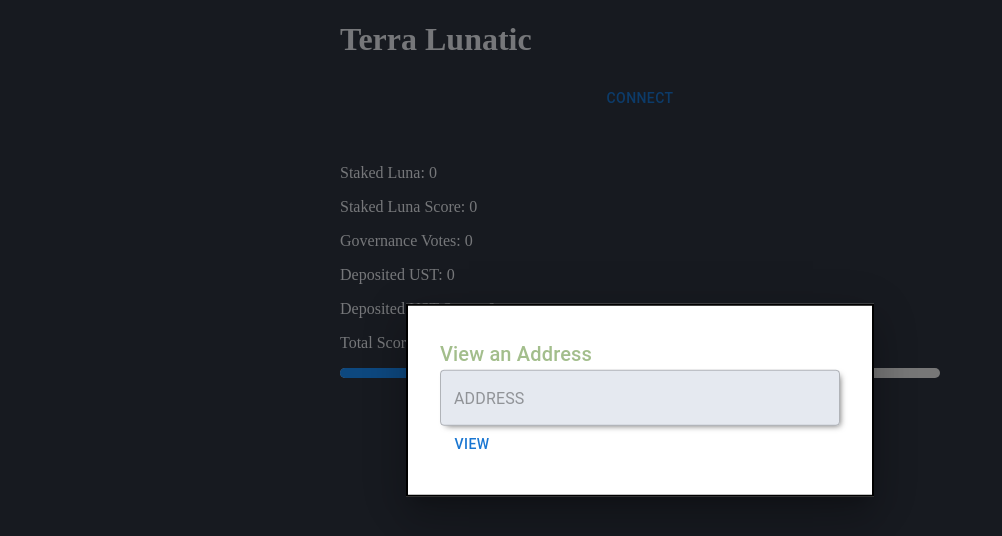
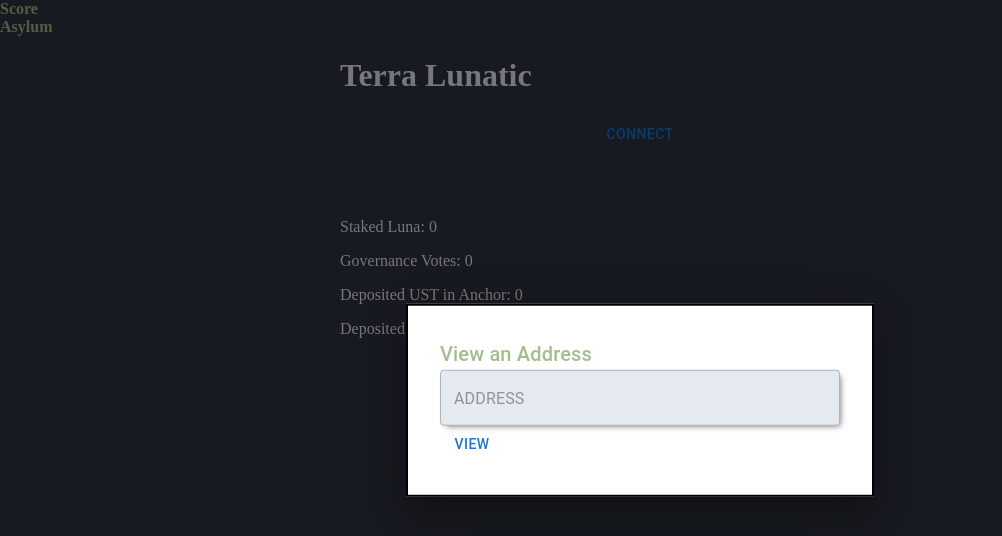
Before and after one commit to codeanish/terra-lunatic, a React (Create React App) app in the folder terra-lunatic/: page / in a window 1280 px wide. Both pictures are taken after a click on the button "CONNECT". Shown: the top 536 px of the page, without its empty margins (0-1002 px from the left). Built offline with nearby package versions, Linux system fonts and the light colour scheme.

Commit message:
Routing and pages

```diff
--- a/terra-lunatic/package.json
+++ b/terra-lunatic/package.json
@@ -13,10 +13,12 @@
     "@types/node": "^12.20.33",
     "@types/react": "^17.0.30",
     "@types/react-dom": "^17.0.9",
+    "@types/react-router-dom": "^5.3.2",
     "axios": "^0.23.0",
     "node-sass": "^6.0.1",
     "react": "^17.0.2",
     "react-dom": "^17.0.2",
+    "react-router-dom": "^5.3.0",
     "react-scripts": "4.0.3",
     "typescript": "^4.4.4",
     "web-vitals": "^1.1.2"
--- a/terra-lunatic/src/App.tsx
+++ b/terra-lunatic/src/App.tsx
@@ -1,80 +1,12 @@
-import Box from '@mui/material/Box';
-import Button from '@mui/material/Button';
-import Typography from '@mui/material/Typography';
-import Modal from '@mui/material/Modal';
-import TextField from '@mui/material/TextField';
-
-import React, {useState} from 'react';
-import styles from './App.module.scss';
-import './components/card'
-import Card from './components/card';
-import Layout from './components/layout';
+import React from 'react';
+import Router from './router';
 
 
 function App() {
-
-  const [isConnected, setIsConnected] = useState(false);
-  const [walletAddress, setWalletAddress] = useState("");
-  const [dialogAddress, setDialogAddress] = useState("")
-  const [open, setOpen] = useState(false);
-  const handleClose = () => setOpen(false);
-  const [buttonText, setButtonText] = useState("CONNECT");
-
-  const handleClick = () => {
-    if(isConnected){
-      setWalletAddress("");
-      setButtonText("CONNECT");
-      setIsConnected(false);
-    } else {
-      setOpen(true);
-    }
-  }
-
-  const updateWalletAddress = () => {
-    setWalletAddress(dialogAddress);
-    setButtonText(dialogAddress);
-    setIsConnected(true);
-    handleClose();
-  }
-
   return (
-    <Layout>
-      <div className={styles.container}>
-        <Modal
-          open={open}
-          onClose={handleClose}>
-            <Box
-              sx = {{
-                position: 'absolute',
-                top: '50%',
-                left: '50%',
-                transform: 'translate(-50%, -50%)',
-                width: 400,
-                bgcolor: 'background.paper',
-                border: '2px solid #000',
-                boxShadow: 24,
-                p: 4,
-              }}>
-              <Typography id="modal-modal-title" variant="h6" component="h2">
-                View an Address
-              </Typography>
-              <TextField
-                className={styles.textInput}
-                placeholder="ADDRESS"
-                value={dialogAddress}
-                onChange={(e) =>setDialogAddress(e.target.value)}/>
-              <Button onClick={updateWalletAddress}>
-                View
-              </Button>
-            </Box>
-        </Modal>
-        <h1>Terra Lunatic</h1>
-        <Button onClick={handleClick}>
-          {buttonText}
-        </Button>
-        <Card address={walletAddress}/>
-      </div>
-    </Layout>
+    <div className='App'>
+      <Router/>
+    </div>
   );
 }
 
--- a/terra-lunatic/src/components/card.tsx
+++ b/terra-lunatic/src/components/card.tsx
@@ -13,20 +13,32 @@
 
     useEffect(() => {
         if(props.address !== ""){
-            runQueries()
+            runQueries();
+            setShowResults(true);
         }
         else{
             setStakedLuna(0);
             setDepositedUST(0);
             setGovernanceVotes(0);
+            setDepositeduLP(0);
+            setShowResults(false);
         }
     })
+
+    const runQueries = () => {
+        getStakedLuna()
+        getGovernanceVotes()
+        getDepositedUST()
+        getDepositeduLP()
+    }
 
     const initialStakedLunaState = 0
 
     const initialGovernanceVotesState = 0
 
     const initialDepositedUSTState = 0
+
+    const initialuLPState = 0
 
     const [stakedLuna, setStakedLuna] = useState<number>(initialStakedLunaState);
     const getStakedLuna = () => {
@@ -64,50 +76,71 @@
             })
     }
 
-    function calculateLunaBasedScore(luna: number): number {
-        if(luna > 0 && luna <= 1){
-            return 1;
-        }
-        if(luna > 1 && luna <= 10){
-            return 2;
-        }
-        if(luna > 10 && luna <= 100){
-            return 3;
-        }
-        if(luna > 100 && luna <= 1000){
-            return 4
-        }
-        if(luna > 1000 && luna <= 10000){
-            return 5
-        }
-        if(luna > 10000 && luna <= 100000){
-            return 6
-        }
-        if(luna > 100000 && luna <= 1000000){
-            return 7
-        }
-        if(luna > 1000000){
-            return 8
-        }
-        return 0
+    const [depositeduLP, setDepositeduLP] = useState<number>(initialuLPState);
+    const getDepositeduLP = () => {
+        TerraService.getuLPDepositsToPylon(props.address)
+            .then((response) => {
+                const ulpDeposits = response.data
+                setDepositeduLP(ulpDeposits * (10 ** -6))
+            })
+            .catch(e => {
+                console.log(e)
+            })
     }
 
-    const runQueries = () => {
-        getStakedLuna()
-        getGovernanceVotes()
-        getDepositedUST()
+    function calculateUstBasedScore(ust: number): number {
+        console.log(ust)
+        if(ust <= 0) {return 0} else
+        if(ust < 10) {return 0.1} else
+        if(ust < 50) {return 0.2} else
+        if(ust < 100) {return 0.3} else
+        if(ust < 500) {return 0.4} else
+        if(ust < 1000) {return 0.5} else
+        if(ust < 5000) {return 0.6} else
+        if(ust < 10000) {return 0.7} else
+        if(ust < 50000) {return 0.8} else
+        if(ust < 100000) {return 0.9} else
+        return 1.0
     }
+
+    function calculateGovernanceScore(votes: number): number {
+        const topScoreVotesLimit = 20
+        return Math.min(votes / topScoreVotesLimit, 1.0)
+    }
+
+    function calculateLunaticScore(stakedLuna: number, governanceVotes: number, anchorDeposit: number, depositeduLP: number):number {
+        const lunaToUstApproxFX = 42
+        const ulpToUstApproxFX = 150
+        const anchorScore = calculateUstBasedScore(anchorDeposit);
+        const stakedLunaScore = calculateUstBasedScore(stakedLuna * lunaToUstApproxFX)
+        const ulpScore = calculateUstBasedScore(depositeduLP * ulpToUstApproxFX)
+        const governanceScore = calculateGovernanceScore(governanceVotes)
+        const lunaticScore = stakedLunaScore * 0.5 + governanceScore * 0.3 + anchorScore * 0.1 + ulpScore * 0.1
+        return lunaticScore
+    }
+
+    function lunaticDescription(lunaticScore: number): string{
+        if(lunaticScore <= 0) {return "You should live a little"} else
+        if(lunaticScore <0.1) {return "You're a bit loopy"} else
+        if(lunaticScore <0.2) {return "Some might say you're cuckoo"} else
+        if(lunaticScore <0.3) {return "You've got a bit of a screw loose"} else
+        if(lunaticScore <0.4) {return "You madman"} else
+        if(lunaticScore <0.5) {return "You're one card short of a full deck"} else
+        if(lunaticScore <0.6) {return "Maniac"} else
+        if(lunaticScore <0.8) {return "Can someone smell cheese?"} else
+        return "You're a total lunatic!"
+    }
+
+    const [showResults, setShowResults] = useState<boolean>(false)
 
     return(
         <div className={styles.container}>
-            {/* <Button variant="contained" onClick={runQueries}>Click me</Button> */}
+            {showResults ? <div><LinearValueIndicator value={calculateLunaticScore(stakedLuna, governanceVotes, depositedUST, depositeduLP) * 100}/>
+            <h2>{lunaticDescription(calculateLunaticScore(stakedLuna, governanceVotes, depositedUST, depositeduLP))}</h2><br/><br/></div> : <br/> }
             <p>Staked Luna: {stakedLuna}</p>
-            <p>Staked Luna Score: {calculateLunaBasedScore(stakedLuna)} </p>
             <p>Governance Votes: {governanceVotes}</p>
-            <p>Deposited UST: {depositedUST}</p>
-            <p>Deposited UST Score: {calculateLunaBasedScore(depositedUST / 40)} </p>
-            <p>Total Score: {calculateLunaBasedScore(stakedLuna) + calculateLunaBasedScore(depositedUST / 40) + governanceVotes}</p>
-            <LinearValueIndicator value={50}/>
+            <p>Deposited UST in Anchor: {depositedUST}</p>
+            <p>Deposited uLP in Pylon Pool: {depositeduLP}</p>
         </div>
     )
 }
--- a/terra-lunatic/src/components/layout.tsx
+++ b/terra-lunatic/src/components/layout.tsx
@@ -1,10 +1,12 @@
 import React from 'react';
 import "../styles/global.scss"
 import styles from './layout.module.scss'
+import Nav from './nav';
 
 const Layout : React.FC = ({children}) => {
     return(
         <div className={styles.container}>
+            <Nav/>
             <div className={styles.contentWrapper}>
                 {children}
             </div>
--- /dev/null
+++ b/terra-lunatic/src/components/nav.tsx
@@ -0,0 +1,16 @@
+import React from "react";
+import { NavLink } from "react-router-dom";
+import styles from './nav.module.scss';
+
+const Nav = () => {
+    return(
+        <nav className={styles.nav}>
+            <ul className={styles.navItems}>
+                <li className={styles.navItem}><NavLink to="/">Score</NavLink></li>
+                <li className={styles.navItem}><NavLink to="/asylum">Asylum</NavLink></li>
+            </ul>
+        </nav>
+    )
+}
+
+export default Nav;
--- /dev/null
+++ b/terra-lunatic/src/pages/404.tsx
@@ -0,0 +1,14 @@
+import React from 'react';
+import Layout from '../components/layout';
+
+const NotFoundPage = () => {
+    return(
+        <Layout>
+            <div>
+                Not Found Page
+            </div>
+        </Layout>
+    )
+}
+
+export default NotFoundPage
--- /dev/null
+++ b/terra-lunatic/src/pages/lunatic-asylum.tsx
@@ -0,0 +1,14 @@
+import React from 'react';
+import Layout from '../components/layout';
+
+const LunaticAsylum = () => {
+    return(
+        <Layout>
+            <div>
+                LunaticAsylum
+            </div>
+        </Layout>
+    )
+}
+
+export default LunaticAsylum
--- a/terra-lunatic/src/App.module.scss
+++ b/terra-lunatic/src/pages/score.module.scss
@@ -1,4 +1,4 @@
-@import "./styles/global.scss";
+@import "../styles/global.scss";
 
 .container{
     display: flex;
--- /dev/null
+++ b/terra-lunatic/src/pages/score.tsx
@@ -0,0 +1,73 @@
+import { Box, Button, Modal, TextField, Typography } from '@mui/material';
+import React, { useState } from 'react';
+import Card from '../components/card'
+import Layout from '../components/layout';
+import styles from './score.module.scss';
+
+const ScorePage = () => {
+    const [isConnected, setIsConnected] = useState(false);
+    const [walletAddress, setWalletAddress] = useState("");
+    const [dialogAddress, setDialogAddress] = useState("")
+    const [open, setOpen] = useState(false);
+    const handleClose = () => setOpen(false);
+    const [buttonText, setButtonText] = useState("CONNECT");
+
+    const handleClick = () => {
+      if(isConnected){
+        setWalletAddress("");
+        setButtonText("CONNECT");
+        setIsConnected(false);
+      } else {
+        setOpen(true);
+      }
+    }
+
+    const updateWalletAddress = () => {
+      setWalletAddress(dialogAddress);
+      setButtonText(dialogAddress);
+      setIsConnected(true);
+      handleClose();
+    }
+
+    return(
+        <Layout>
+        <div className={styles.container}>
+          <Modal
+            open={open}
+            onClose={handleClose}>
+              <Box
+                sx = {{
+                  position: 'absolute',
+                  top: '50%',
+                  left: '50%',
+                  transform: 'translate(-50%, -50%)',
+                  width: 400,
+                  bgcolor: 'background.paper',
+                  border: '2px solid #000',
+                  boxShadow: 24,
+                  p: 4,
+                }}>
+                <Typography id="modal-modal-title" variant="h6" component="h2">
+                  View an Address
+                </Typography>
+                <TextField
+                  className={styles.textInput}
+                  placeholder="ADDRESS"
+                  value={dialogAddress}
+                  onChange={(e) =>setDialogAddress(e.target.value)}/>
+                <Button onClick={updateWalletAddress}>
+                  View
+                </Button>
+              </Box>
+          </Modal>
+          <h1>Terra Lunatic</h1>
+          <Button onClick={handleClick}>
+            {buttonText}
+          </Button>
+          <Card address={walletAddress}/>
+        </div>
+      </Layout>
+    )
+}
+
+export default ScorePage
--- /dev/null
+++ b/terra-lunatic/src/router.jsx
@@ -0,0 +1,19 @@
+import React from "react";
+import { BrowserRouter, Switch, Route } from "react-router-dom";
+import NotFoundPage from "./pages/404";
+import LunaticAsylum from "./pages/lunatic-asylum";
+import ScorePage from "./pages/score";
+
+const Router = () => {
+    return(
+        <BrowserRouter>
+            <Switch>
+                <Route exact path="/" component={ScorePage} />
+                <Route exact path="/asylum" component={LunaticAsylum} />
+                <Route path="*" component={NotFoundPage}/>
+            </Switch>
+        </BrowserRouter>
+    );
+};
+
+export default Router;
```
Also changed, not shown: terra-lunatic/src/services/TerraService.ts (+7 -2 lines), terra-lunatic/src/components/nav.module.scss (added), 1 other file (tests, documents, lock files or other folders).
